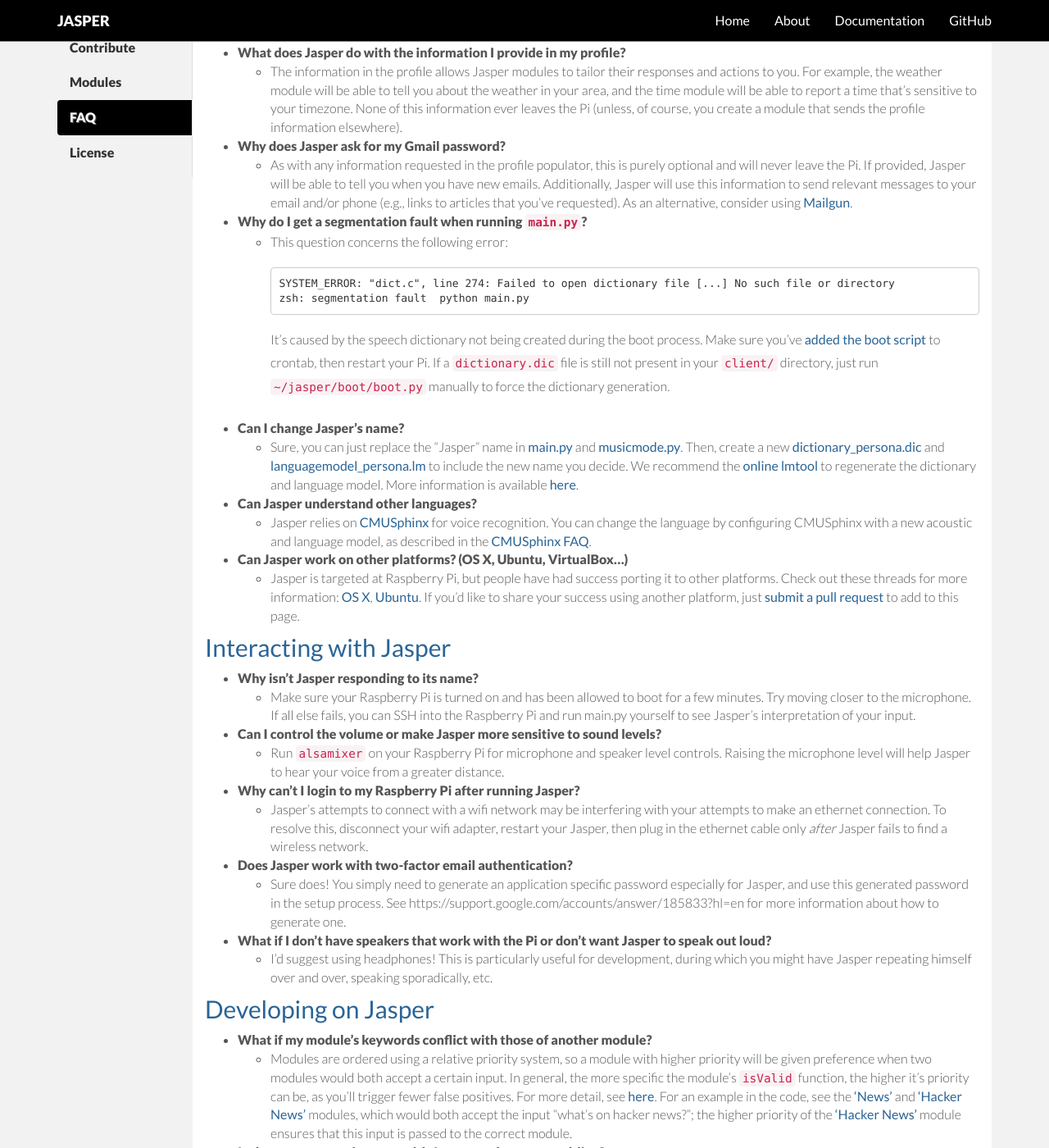
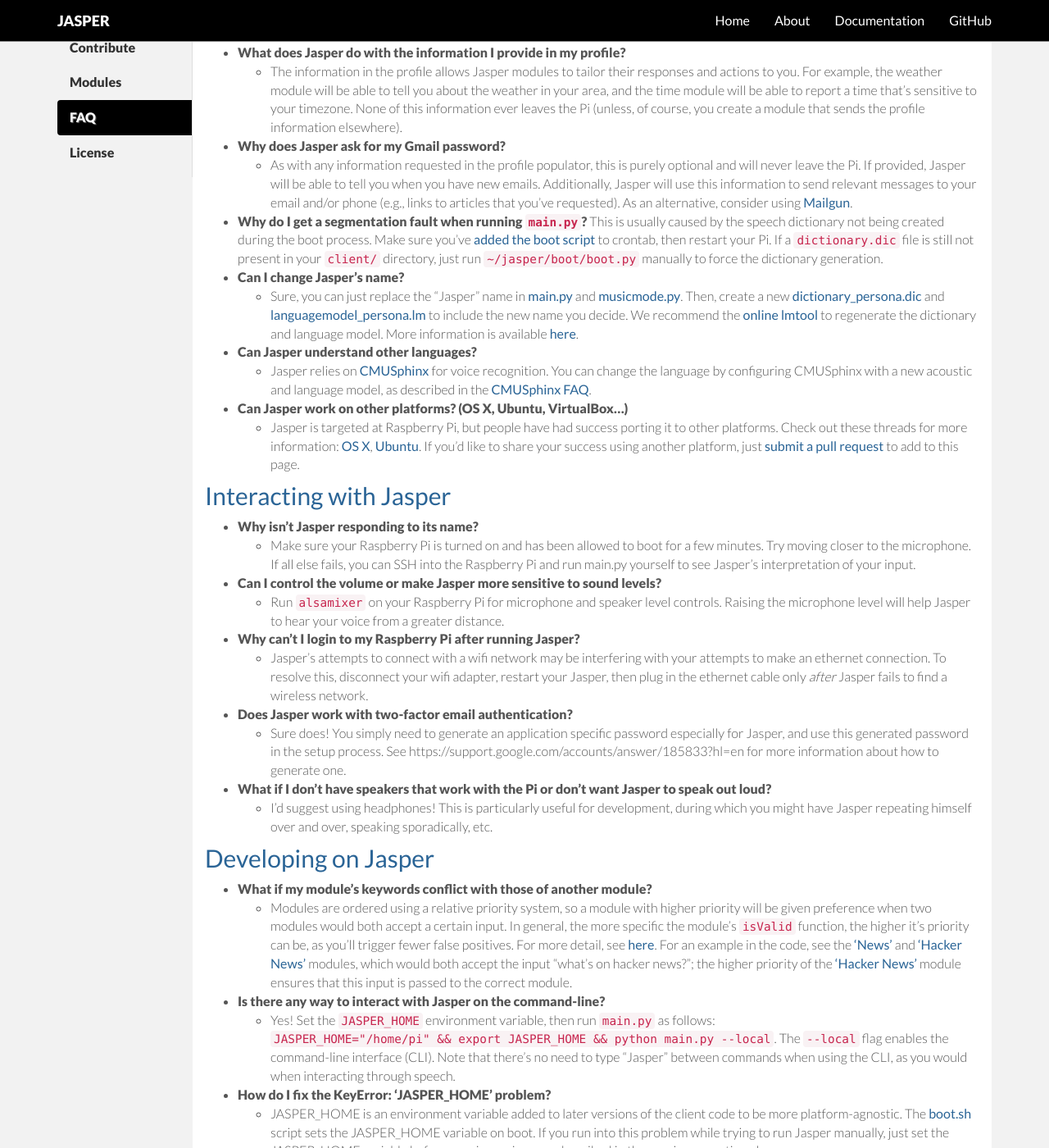
Before and after one commit to jasperproject/jasperproject.github.io, a Jekyll site: the page built from documentation/faq/index.md, in a window 1280 px wide and 1400 px high, scrolled down 277 px. Shown: the whole window at 82% size. Built offline with Jekyll 4.4.1, drawn with Linux system fonts in a browser that asks for light colours; nearby versions of some CDN libraries; some of the changed text lies outside the part shown.

Commit message:
fixed faq rendering

```diff
--- a/documentation/faq/index.md
+++ b/documentation/faq/index.md
@@ -18,12 +18,7 @@
 - __Why does Jasper ask for my Gmail password?__
     - As with any information requested in the profile populator, this is purely optional and will never leave the Pi. If provided, Jasper will be able to tell you when you have new emails. Additionally, Jasper will use this information to send relevant messages to your email and/or phone (e.g., links to articles that you've requested). As an alternative, consider using [Mailgun](/documentation/software/#mailgun).
 - __Why do I get a segmentation fault when running `main.py`?__
-    - This question concerns the following error:
-
-          SYSTEM_ERROR: "dict.c", line 274: Failed to open dictionary file [...] No such file or directory
-          zsh: segmentation fault  python main.py
-
-      It's caused by the speech dictionary not being created during the boot process. Make sure you've [added the boot script](/documentation/software/#install-client) to crontab, then restart your Pi. If a `dictionary.dic` file is still not present in your `client/` directory, just run `~/jasper/boot/boot.py` manually to force the dictionary generation.
+      This is usually caused by the speech dictionary not being created during the boot process. Make sure you've [added the boot script](/documentation/software/#install-client) to crontab, then restart your Pi. If a `dictionary.dic` file is still not present in your `client/` directory, just run `~/jasper/boot/boot.py` manually to force the dictionary generation.
 - __Can I change Jasper's name?__
     - Sure, you can just replace the "Jasper" name in [main.py](https://github.com/jasperproject/jasper-client/blob/master/client/main.py) and [musicmode.py](https://github.com/jasperproject/jasper-client/blob/master/client/musicmode.py). Then, create a new [dictionary_persona.dic](https://github.com/jasperproject/jasper-client/blob/master/client/dictionary_persona.dic) and [languagemodel_persona.lm](https://github.com/jasperproject/jasper-client/blob/master/client/languagemodel_persona.lm) to include the new name you decide. We recommend the [online lmtool](http://www.speech.cs.cmu.edu/tools/lmtool-new.html) to regenerate the dictionary and language model. More information is available [here](https://github.com/jasperproject/jasper-client/issues/8).
 - __Can Jasper understand other languages?__
@@ -49,13 +44,7 @@
 - __What if my module's keywords conflict with those of another module?__
     - Modules are ordered using a relative priority system, so a module with higher priority will be given preference when two modules would both accept a certain input. In general, the more specific the module's `isValid` function, the higher it's priority can be, as you'll trigger fewer false positives. For more detail, see [here](/documentation/api/standard/#priorities). For an example in the code, see the ['News'](https://github.com/jasperproject/jasper-client/blob/master/client/modules/News.py) and ['Hacker News'](https://github.com/jasperproject/jasper-client/blob/master/client/modules/HN.py) modules, which would both accept the input "what's on hacker news?"; the higher priority of the ['Hacker News'](https://github.com/jasperproject/jasper-client/blob/master/client/modules/HN.py) module ensures that this input is passed to the correct module.
 - __Is there any way to interact with Jasper on the command-line?__
-    - Yes! Set the `JASPER_HOME` environment variable, then run `main.py` as follows:
-
-          JASPER_HOME="/home/pi"
-          export JASPER_HOME;
-          python main.py --local
-
-      The `--local` flag enables the command-line interface (CLI). Note that there's no need to type "Jasper" between commands when using the CLI, as you would when interacting through speech.
+    - Yes! Set the `JASPER_HOME` environment variable, then run `main.py` as follows: `JASPER_HOME="/home/pi" && export JASPER_HOME && python main.py --local`. The `--local` flag enables the command-line interface (CLI). Note that there's no need to type "Jasper" between commands when using the CLI, as you would when interacting through speech.
 - __How do I fix the KeyError: 'JASPER_HOME' problem?__
     - JASPER_HOME is an environment variable added to later versions of the client code to be more platform-agnostic. The [boot.sh](https://github.com/jasperproject/jasper-client/blob/master/boot/boot.sh) script sets the JASPER_HOME variable on boot. If you run into this problem while trying to run Jasper manually, just set the JASPER_HOME variable before running main.py, as described in the previous question above.
 - __What if my module needs more accurate information from the input text? For example, what if I need to capture a number ("one", "two", "three", etc.)? I can't list every number in the input, so what do I do?__
```
